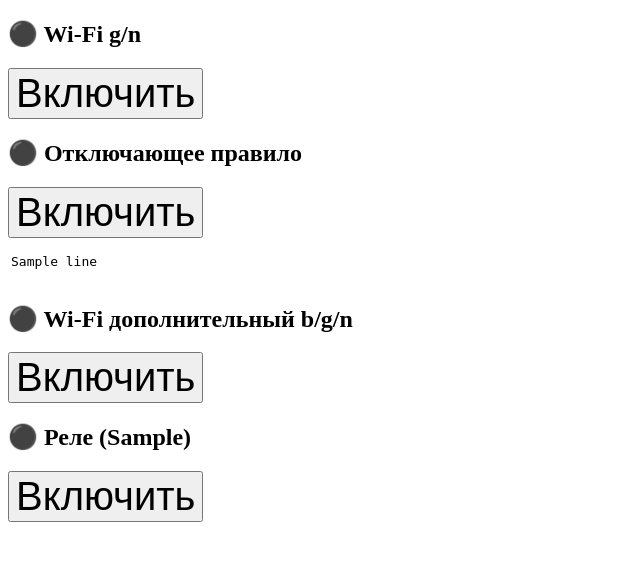
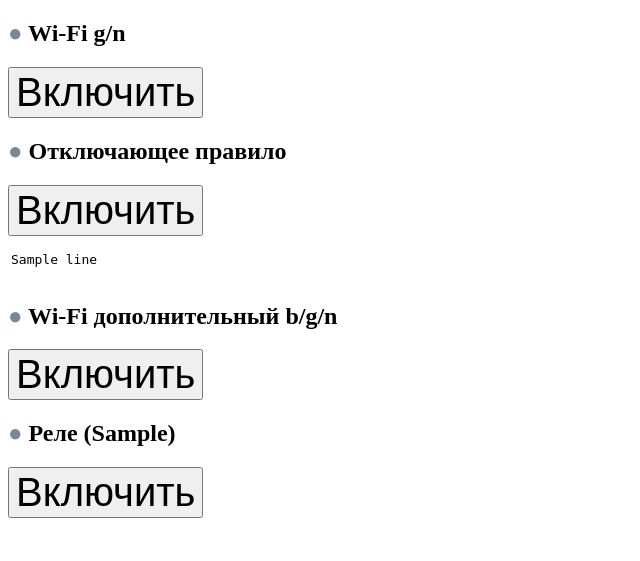
Before and after one commit to slamhobb/levin-ctrl, a Flask app: template templates/index.html in a window 1280 px wide. Shown: the top 561 px of the page, without its empty margins (0-640 px from the left). Run offline with Flask 2, Linux system fonts and the light colour scheme; the template is opened without the code that fills it: most values are stand-ins (such as "Sample title", 1, 10 or a date in 2020); parts of the project's set-up code (start-up, migrations or seed data) failed here and were passed over.

Commit message:
update dot symbol

```diff
--- a/templates/index.html
+++ b/templates/index.html
@@ -1,8 +1,8 @@
 {% macro dot(status) -%}
     {% if status %}
-        <span style="color: lawngreen">&#9899;</span>
+        <span style="color: lawngreen">&#9679;</span>
     {% else %}
-        <span style="color: darkgray">&#9899;</span>
+        <span style="color: lightslategray">&#9679;</span>
     {% endif %}
 {%- endmacro  %}
 
```
